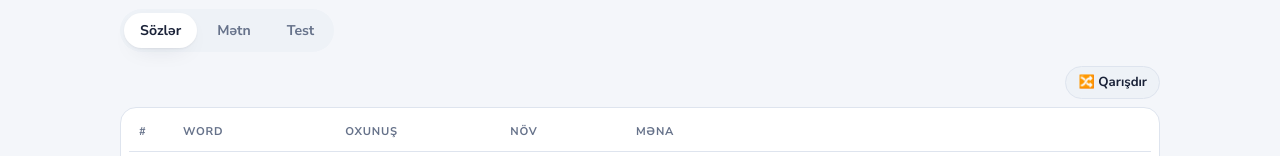
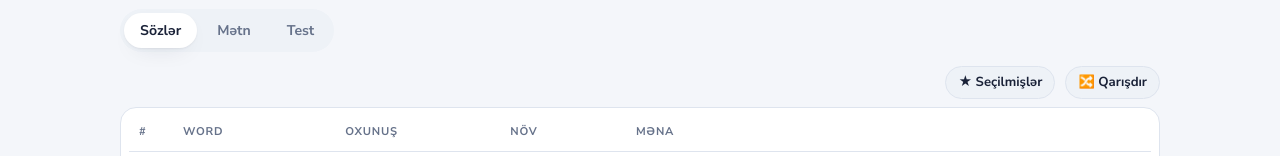
Before and after one commit to agalarovfuad/zirve, a plain HTML site: page docs/index.html in a window 1280 px wide. Both pictures are taken after a click on the button "Sözlər". Shown: the part 228-384 px from the top of the page. Drawn offline with Linux system fonts and the light colour scheme.

Commit message:
sözlər: seçilmişlər filtri

```diff
--- a/docs/index.html
+++ b/docs/index.html
@@ -422,7 +422,7 @@ main section.enter{animation:rise .22s var(--ease)}
       </div>
 
       <div id="lt-words">
-        <div class="row" style="justify-content:flex-end;margin-bottom:8px" id="wtools"><button class="btn sm" id="wShuffle">🔀 Qarışdır</button><button class="btn sm ghost" id="wOrder" hidden>↕ Sıra ilə</button></div>
+        <div class="row" style="justify-content:flex-end;margin-bottom:8px" id="wtools"><button class="btn sm" id="wStar">★ Seçilmişlər</button><button class="btn sm" id="wShuffle">🔀 Qarışdır</button><button class="btn sm ghost" id="wOrder" hidden>↕ Sıra ilə</button></div>
         <div class="card" style="padding:6px 8px"><div class="tblwrap"><table class="tbl" id="wtbl"></table></div></div>
         <div id="lSoon" class="empty" hidden></div>
         <div class="row" style="margin-top:14px">
@@ -743,9 +743,10 @@ function renderHome(){if(selPart==null)selPart=S.cursor.p;renderTabs();renderTod
 function openPart(id){selPart=id;renderHome();if(view!=='home')show('home');else window.scrollTo({top:0,behavior:'smooth'});}
 
 // ---------- söz cədvəli (qarışdırma ilə) ----------
-const WT={shuffled:false};
+const WT={shuffled:false,starOnly:false};
 function renderWordTable(p,u,shuffledOrder){
-  let ws=unitWords(p,u);if(shuffledOrder)ws=shuffle(ws);
+  let ws=unitWords(p,u);if(WT.starOnly)ws=ws.filter(w=>S.hard[w[1]]);if(shuffledOrder)ws=shuffle(ws);
+  const starN=unitWords(p,u).filter(w=>S.hard[w[1]]).length;const sb=$('#wStar');sb.textContent=WT.starOnly?'Hamısı':'★ Seçilmişlər'+(starN?' ('+starN+')':'');sb.classList.toggle('primary',WT.starOnly);
   const hasIpa=ws.some(w=>w[4]);const t=$('#wtbl');
   t.innerHTML=`<thead><tr><th>#</th><th>Word</th>${hasIpa?'<th>Oxunuş</th>':''}<th>Növ</th><th>Məna</th><th></th></tr></thead>`;
   const tb=el('tbody');
@@ -754,14 +755,16 @@ function renderWordTable(p,u,shuffledOrder){
     tr.innerHTML=`<td class="rk num">${w[0]}</td><td class="w">${esc(w[1])}</td>${hasIpa?`<td class="ipa">${esc(w[4]||'')}</td>`:''}<td class="pos">${esc(w[2])}</td><td>${esc(w[3])}</td><td class="ac"></td>`;
     const sp=el('button','mini',ICO('i-spk'));sp.title='Səsləndir';sp.addEventListener('click',()=>{sayWord(w);sp.classList.add('playing');setTimeout(()=>sp.classList.remove('playing'),900);});
     const st=el('button','mini'+(S.hard[w[1]]?' on':''),S.hard[w[1]]?'★':'☆');st.title='Çətin sözlərə at';
-    st.addEventListener('click',()=>{toggleHard(w);st.className='mini'+(S.hard[w[1]]?' on':'');st.textContent=S.hard[w[1]]?'★':'☆';});
+    st.addEventListener('click',()=>{toggleHard(w);st.className='mini'+(S.hard[w[1]]?' on':'');st.textContent=S.hard[w[1]]?'★':'☆';const n=unitWords(p,u).filter(x=>S.hard[x[1]]).length;if(!WT.starOnly)$('#wStar').textContent='★ Seçilmişlər'+(n?' ('+n+')':'');});
     tr.lastElementChild.append(sp,st);tr.querySelector('.w').addEventListener('click',()=>sayWord(w));
     tb.appendChild(tr);
   });
+  if(!ws.length){const tr=el('tr');tr.innerHTML='<td colspan="6" class="empty">Bu dərsdə seçilmiş söz yoxdur — ☆ ilə işarələ.</td>';tb.appendChild(tr);}
   t.appendChild(tb);
   if(shuffledOrder){t.classList.remove('shuf');void t.offsetWidth;t.classList.add('shuf');}
 }
 $('#wShuffle').addEventListener('click',()=>{WT.shuffled=true;$('#wOrder').hidden=false;renderWordTable(P(curPart),curU,true);});
+$('#wStar').addEventListener('click',()=>{WT.starOnly=!WT.starOnly;renderWordTable(P(curPart),curU,WT.shuffled);});
 $('#wOrder').addEventListener('click',()=>{WT.shuffled=false;$('#wOrder').hidden=true;renderWordTable(P(curPart),curU,false);});
 
 // ---------- unit (lesson / review) ----------
@@ -786,7 +789,7 @@ function openUnit(pid,u,tab){
   // words
   $('#lSoon').hidden=true;$('#wtools').hidden=!(p.kind==='vocab'&&(ok||u.k==='s'));
   if(p.kind==='vocab'&&(ok||u.k==='s')){
-    WT.shuffled=false;$('#wOrder').hidden=true;renderWordTable(p,u,false);
+    WT.shuffled=false;WT.starOnly=false;$('#wOrder').hidden=true;renderWordTable(p,u,false);
   } else {
     $('#wtbl').innerHTML='';$('#lSoon').hidden=false;
     $('#lSoon').innerHTML=p.kind==='vocab'?'Bu dərsin sözləri hazırlanır.':`<b>${esc(p.syllabus[u.n-1].title)}</b><br><span class="muted">${esc(p.syllabus[u.n-1].sub)}</span><br><br>Bu dərsin mövzusu, mətni və testi hazırlanır.`;
```
Also changed, not shown: web/index.html (+8 -5 lines).
